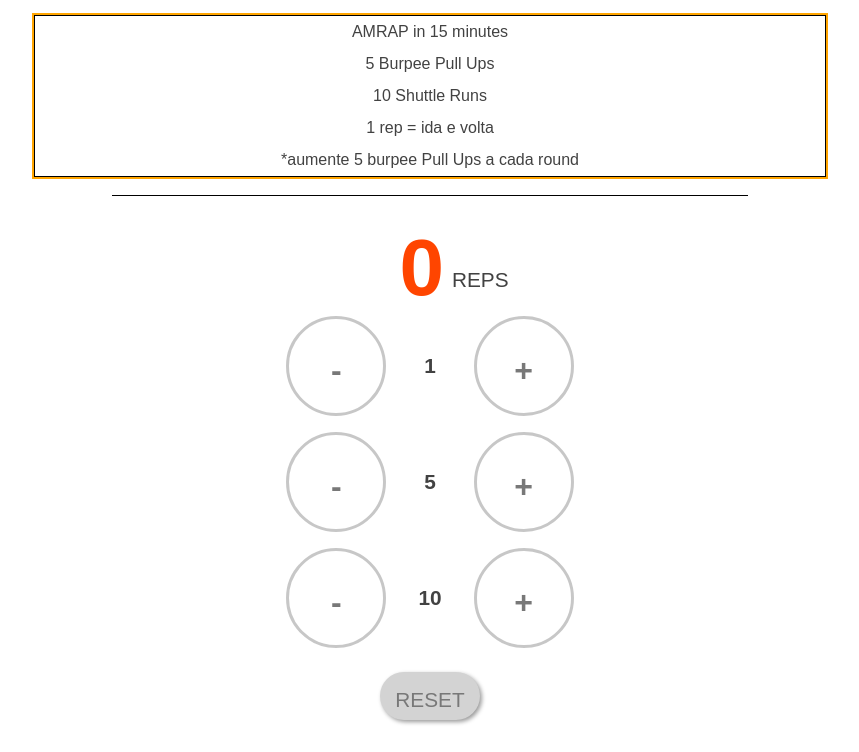
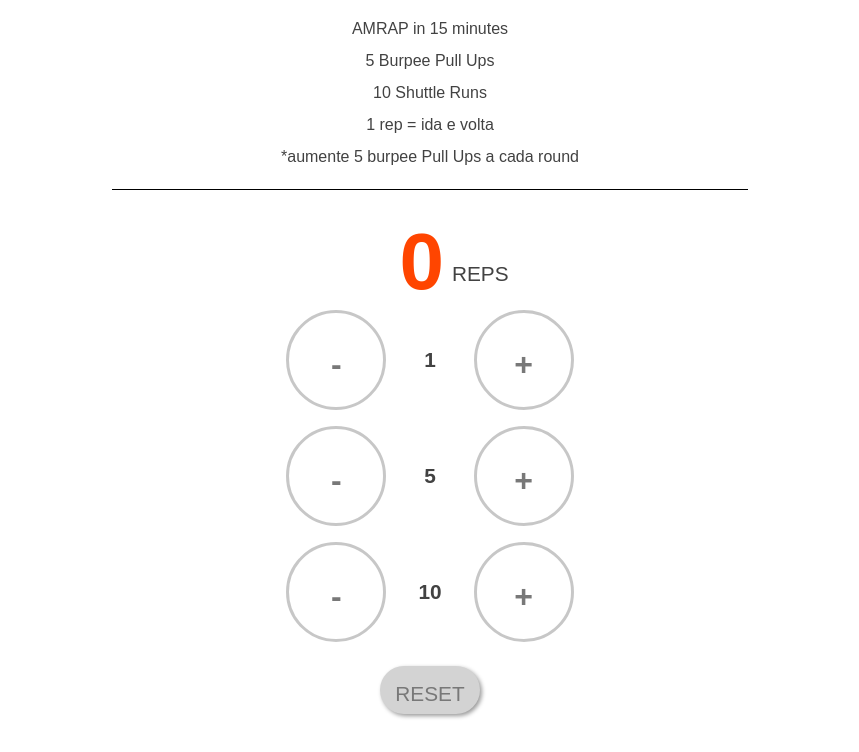
Before and after one commit to altomizawa/KOR-rep-counter, a plain HTML site: page index.html in a window 1280 px wide. Shown: the part 123-875 px from the top of the page, without its empty margins (210-1069 px from the left). Drawn offline with Linux system fonts and the light colour scheme; a web font is replaced by a local one.

Commit message:
remove reference border

```diff
--- a/blocks/WOD/__description/WOD__description.css
+++ b/blocks/WOD/__description/WOD__description.css
@@ -1,7 +1,6 @@
 .WOD__description{
     min-width: 100%;
     transform: translatex(calc(0%));
-    border: solid 1px black;
     transition: 400ms ease-in-out;
 
 }
--- a/blocks/WOD/__wrapper/WOD__wrapper.css
+++ b/blocks/WOD/__wrapper/WOD__wrapper.css
@@ -3,5 +3,4 @@ display: flex;
 margin-block: 1rem;
 position: relative;
 overflow: hidden;
-border: 2px orange solid;
 }
```
